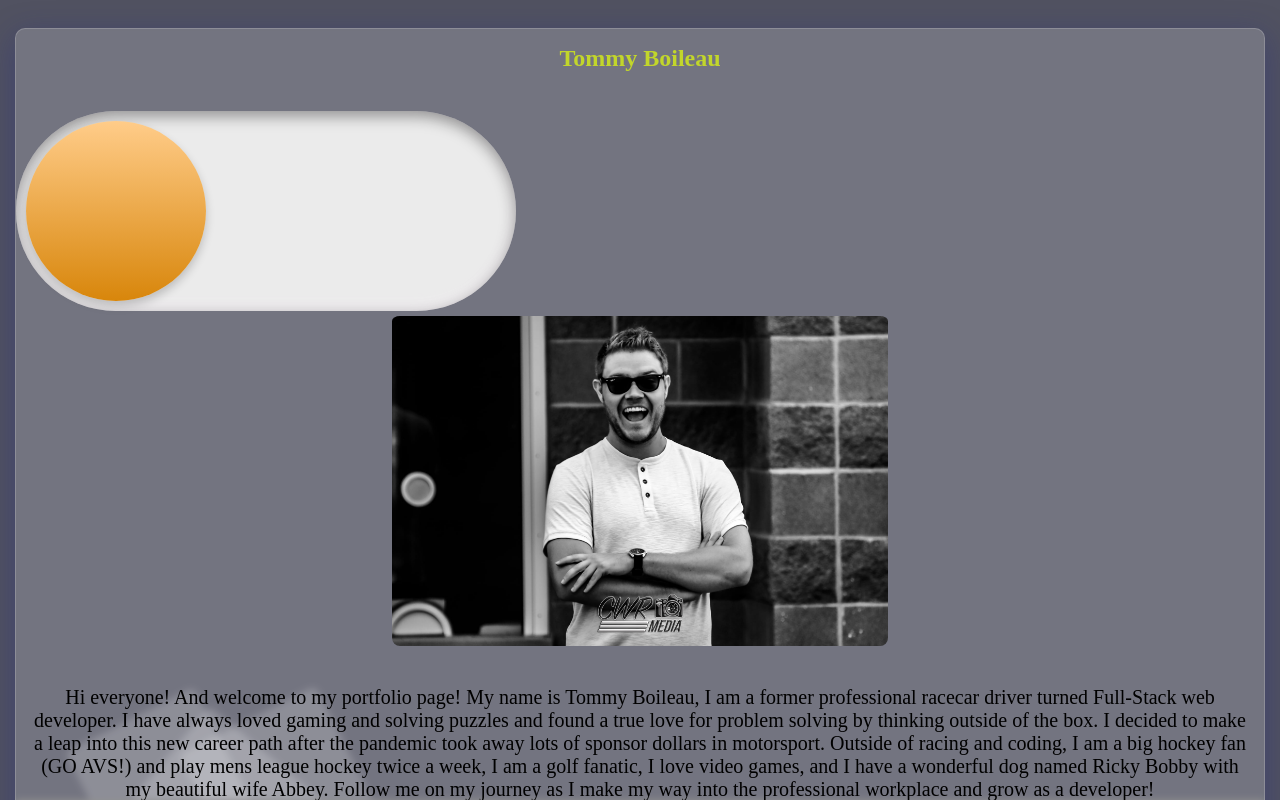
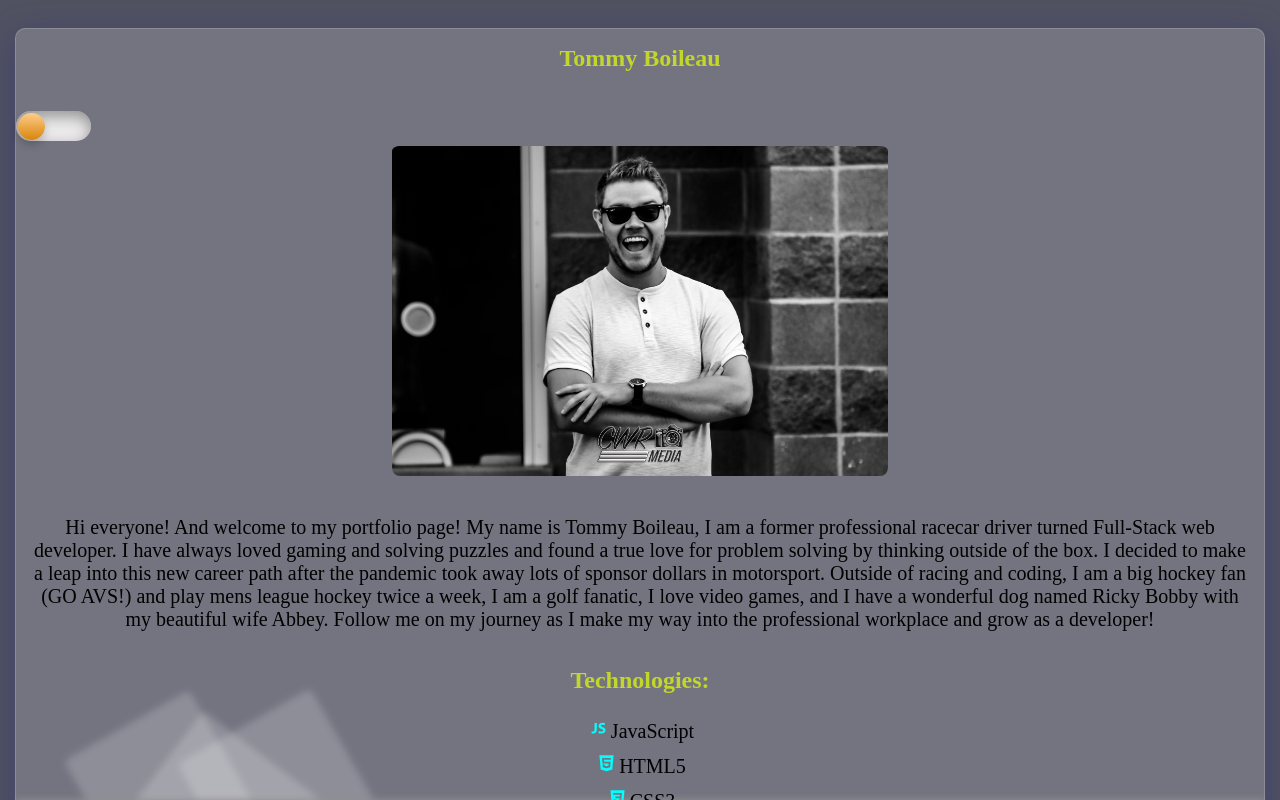
Before and after one commit to TommyBspeed/TommyBspeed.github.io, a React (Create React App) app: page / in a window 1280 px wide. Shown: the top 800 px of the page. Built offline with nearby package versions, Linux system fonts and the light colour scheme.

Commit message:
re-sizing the darkmode toggle switch

```diff
--- a/src/Components/DarkMode/DarkMode.css
+++ b/src/Components/DarkMode/DarkMode.css
@@ -1,6 +1,6 @@
 label {
-  width: 500px;
-  height: 200px;
+  width: 75px;
+  height: 30px;
   position: relative;
   display: block;
   background: #ebebeb;
@@ -11,11 +11,11 @@ label {
 }
 label::after {
   content: "";
-  width: 180px;
-  height: 180px;
+  width: 27px;
+  height: 27px;
   position: absolute;
-  top: 10px;
-  left: 10px;
+  top: 2px;
+  left: 2px;
   background: linear-gradient(180deg, #ffcc89, #d8860b);
   border-radius: 180px;
   box-shadow: 0px 5px 10px rgba(0, 0, 0, 0.2);
@@ -29,7 +29,7 @@ input:checked + label {
   background: #242424;
 }
 input:checked + label:after {
-  left: 490px;
+  left: 73px;
   transform: translateX(-100%);
   background: linear-gradient(180deg, #777, #3a3a3a);
 }
@@ -38,7 +38,7 @@ label:after {
   transition: 0.3s;
 }
 label:active:after {
-  width: 260px;
+  width: 85px;
 }
 input:checked + label + .background {
   background: #242424;
```
